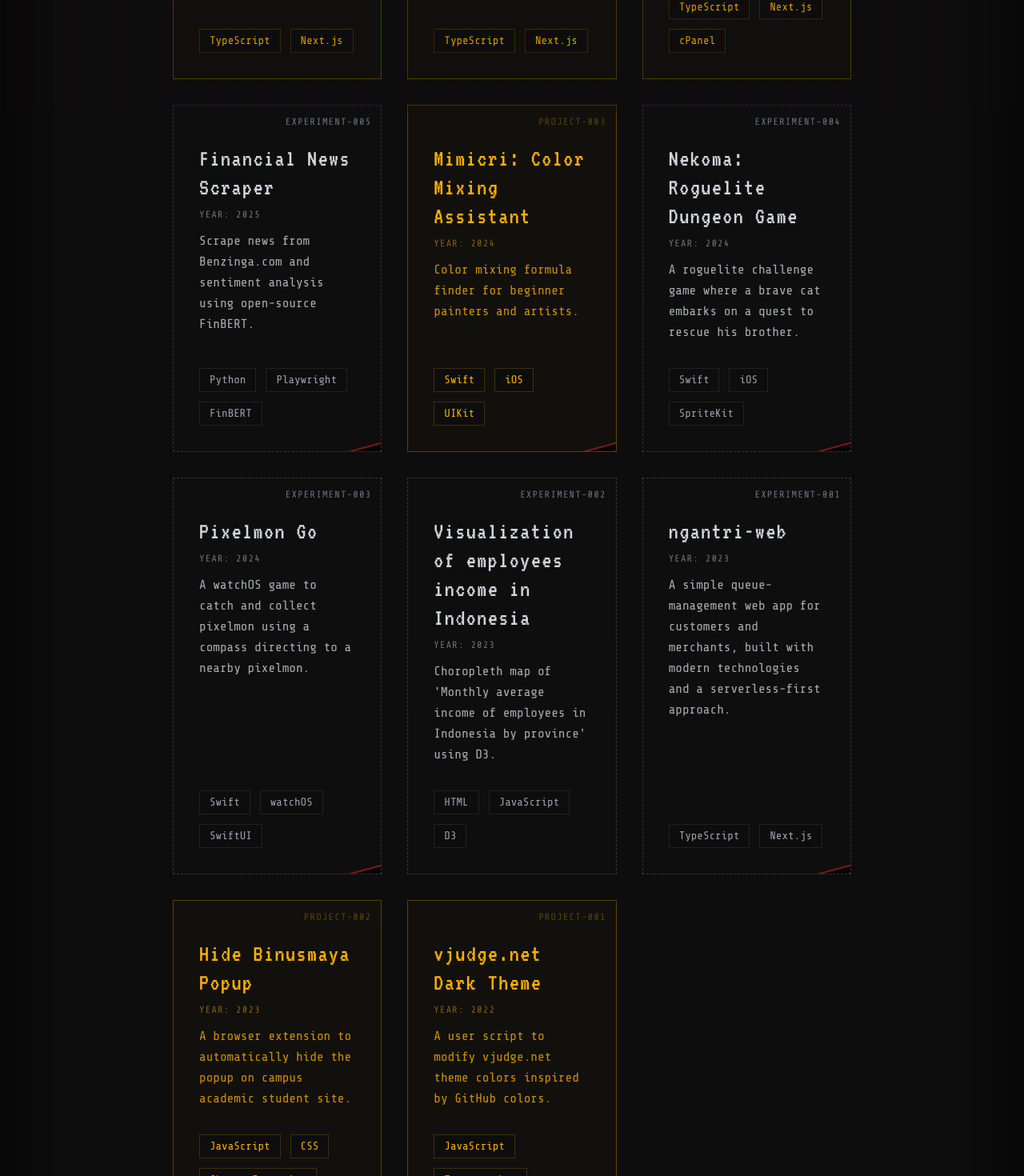
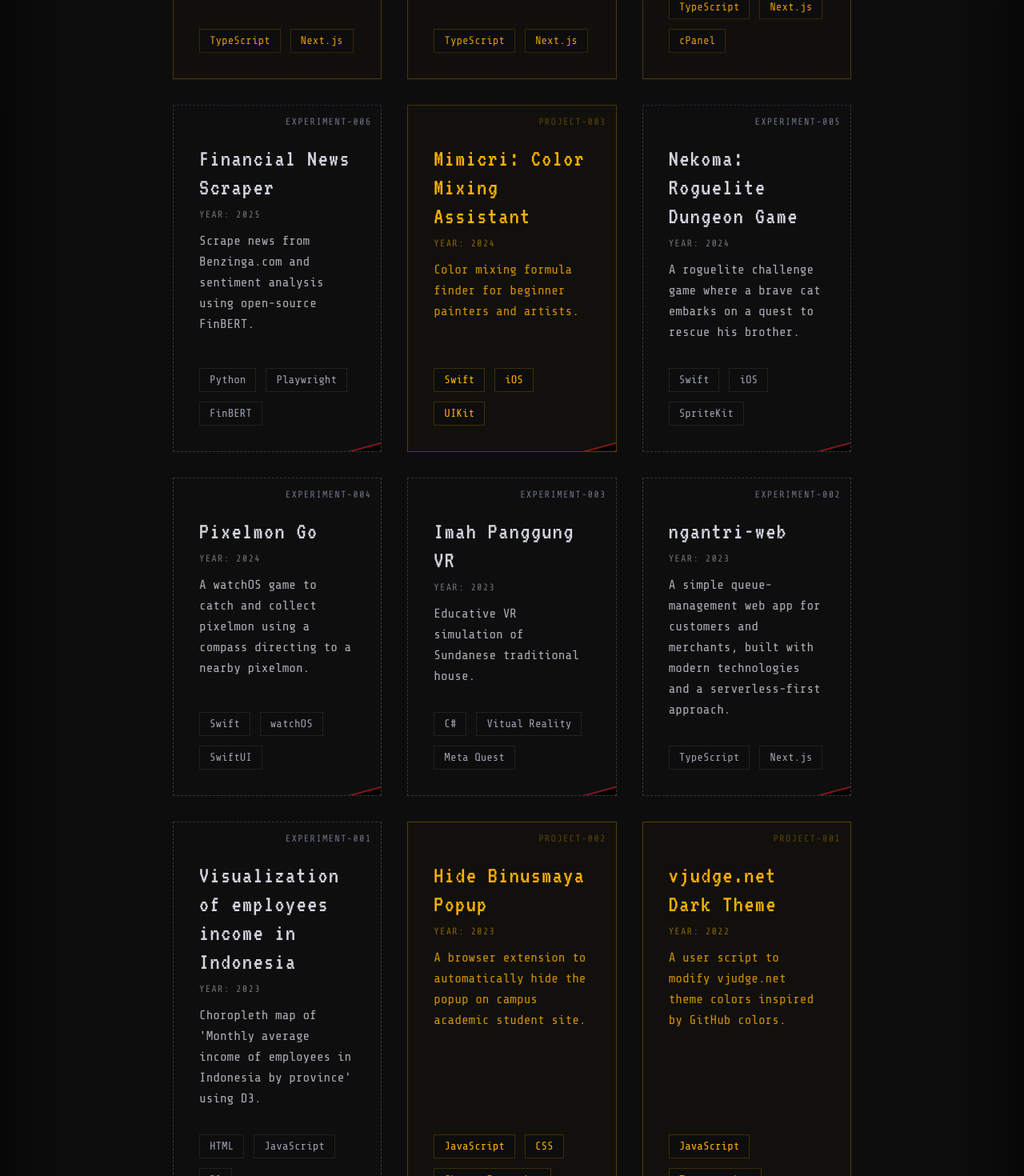
Before and after one commit to notwatermango/site, a Next.js app: page /projects in a window 1280 px wide. Shown: the part 660-2130 px from the top of the page at 80% size. Built offline with nearby package versions, Linux system fonts and the light colour scheme.

Commit message:
content: add imah panggung to projects page

```diff
--- a/app/projects/page.tsx
+++ b/app/projects/page.tsx
@@ -31,7 +31,7 @@ export default function Portfolio() {
       year: 2025,
     },
     {
-      id: "EXPERIMENT-005",
+      id: "EXPERIMENT-006",
       name: "Financial News Scraper",
       description: "Scrape news from Benzinga.com and sentiment analysis using open-source FinBERT.",
       tech: ["Python", "Playwright", "FinBERT"],
@@ -49,7 +49,7 @@ export default function Portfolio() {
       archived: true,
     },
     {
-      id: "EXPERIMENT-004",
+      id: "EXPERIMENT-005",
       name: "Nekoma: Roguelite Dungeon Game",
       description: "A roguelite challenge game where a brave cat embarks on a quest to rescue his brother.",
       tech: ["Swift", "iOS", "SpriteKit"],
@@ -58,7 +58,7 @@ export default function Portfolio() {
       archived: true,
     },
     {
-      id: "EXPERIMENT-003",
+      id: "EXPERIMENT-004",
       name: "Pixelmon Go",
       description: "A watchOS game to catch and collect pixelmon using a compass directing to a nearby pixelmon.",
       tech: ["Swift", "watchOS", "SwiftUI"],
@@ -67,15 +67,16 @@ export default function Portfolio() {
       archived: true,
     },
     {
-      id: "EXPERIMENT-002",
-      name: "Visualization of employees income in Indonesia",
-      description: "Choropleth map of 'Monthly average income of employees in Indonesia by province' using D3.",
-      tech: ["HTML", "JavaScript", "D3"],
-      link: "https://github.com/notwatermango/choropleth-map-of-average-employee-income-in-indonesia",
+      id: "EXPERIMENT-003",
+      name: "Imah Panggung VR",
+      description: "Educative VR simulation of Sundanese traditional house.",
+      tech: ["C#", "Vitual Reality", "Meta Quest"],
+      link: "https://github.com/notwatermango/imah-panggung-VR",
       year: 2023,
+      archived: true,
     },
     {
-      id: "EXPERIMENT-001",
+      id: "EXPERIMENT-002",
       name: "ngantri-web",
       description:
         "A simple queue-management web app for customers and merchants, built with modern technologies and a serverless-first approach.",
@@ -83,6 +84,14 @@ export default function Portfolio() {
       link: "https://github.com/notwatermango/ngantri-web",
       year: 2023,
       archived: true,
+    },
+    {
+      id: "EXPERIMENT-001",
+      name: "Visualization of employees income in Indonesia",
+      description: "Choropleth map of 'Monthly average income of employees in Indonesia by province' using D3.",
+      tech: ["HTML", "JavaScript", "D3"],
+      link: "https://github.com/notwatermango/choropleth-map-of-average-employee-income-in-indonesia",
+      year: 2023,
     },
     {
       id: "PROJECT-002",
```
